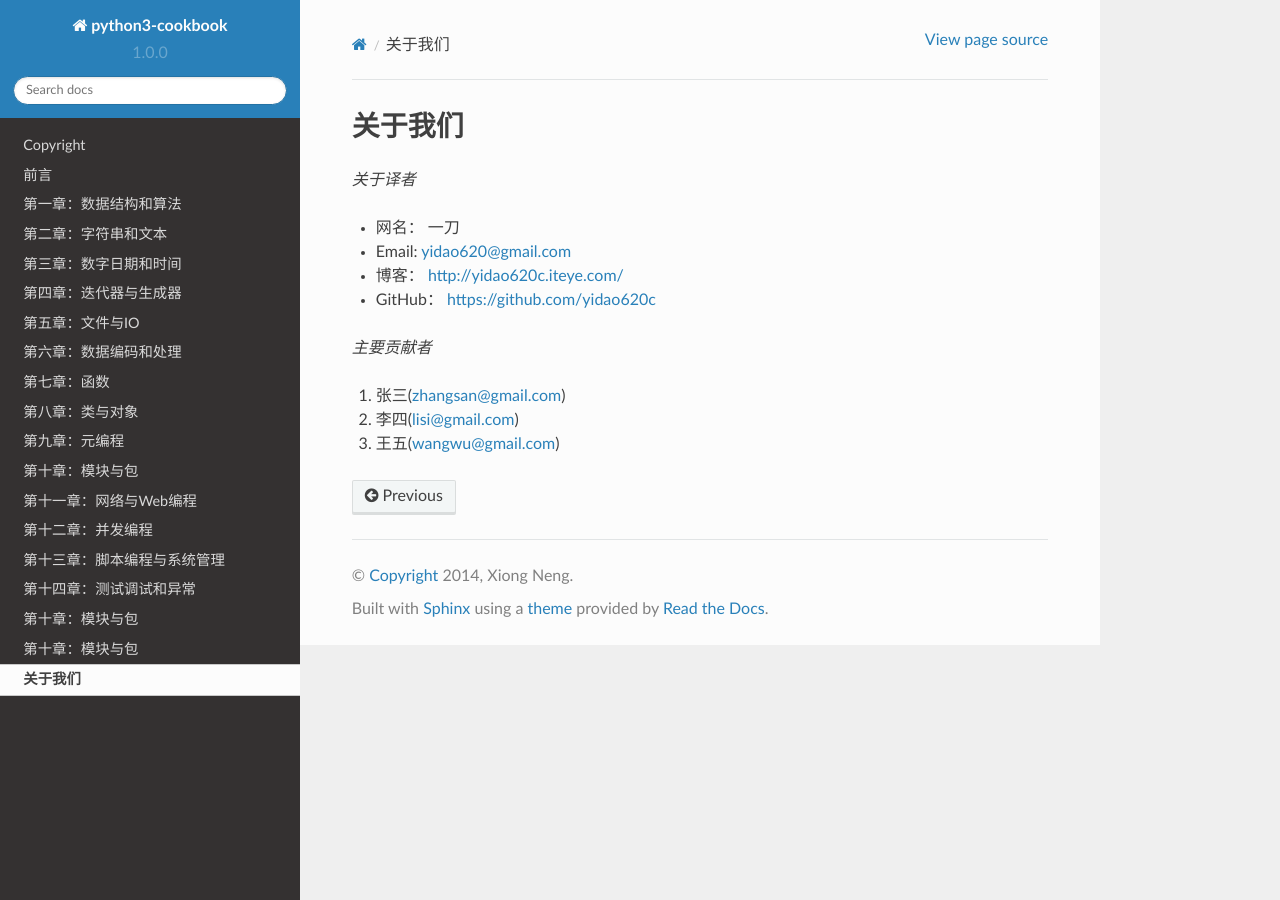
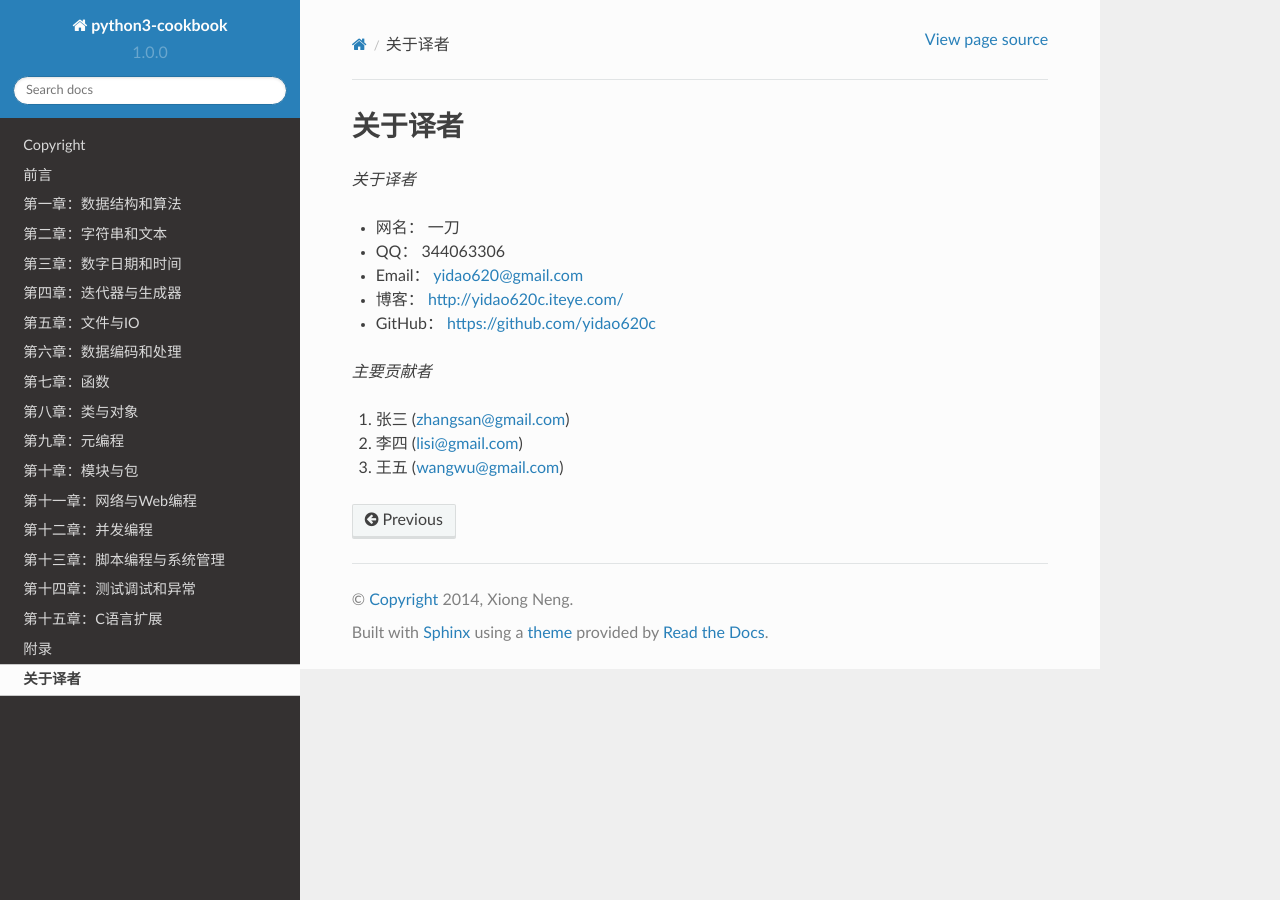
Before and after one commit to yidao620c/python3-cookbook, a Sphinx documentation site: the page built from source/aboutme.rst, in a window 1280 px wide. Built offline with Sphinx 7.4.7 and the Read the Docs theme 2.0.0, drawn with Linux system fonts in a browser that asks for light colours.

```diff
--- a/source/aboutme.rst
+++ b/source/aboutme.rst
@@ -1,16 +1,17 @@
 ===============
-关于我们
+关于译者
 ===============
 
 *关于译者*
 
-* 网名：   一刀
-* Email:   yidao620@gmail.com
-* 博客：   http://yidao620c.iteye.com/
-* GitHub： https://github.com/yidao620c
+* 网名：    一刀
+* QQ：      344063306
+* Email：   yidao620@gmail.com
+* 博客：    http://yidao620c.iteye.com/
+* GitHub：  https://github.com/yidao620c
 
 *主要贡献者*
 
-1. 张三(zhangsan@gmail.com)
-2. 李四(lisi@gmail.com)
-3. 王五(wangwu@gmail.com)
+1. 张三 (zhangsan@gmail.com)
+2. 李四 (lisi@gmail.com)
+3. 王五 (wangwu@gmail.com)
--- a/source/chapters/p15_c_extensions.rst
+++ b/source/chapters/p15_c_extensions.rst
@@ -1,5 +1,5 @@
 =============================
-第十章：模块与包
+第十五章：C语言扩展
 =============================
 
 Python provides a variety of useful built-in data structures, such as lists, sets, and dictionaries.
--- a/source/chapters/p16_appendix.rst
+++ b/source/chapters/p16_appendix.rst
@@ -1,5 +1,5 @@
 =============================
-第十章：模块与包
+附录
 =============================
 
 Python provides a variety of useful built-in data structures, such as lists, sets, and dictionaries.
```
Also changed, not shown: other parts of source/chapters/p15_c_extensions.rst (+1 -1 lines), other parts of source/chapters/p16_appendix.rst (+1 -1 lines).
